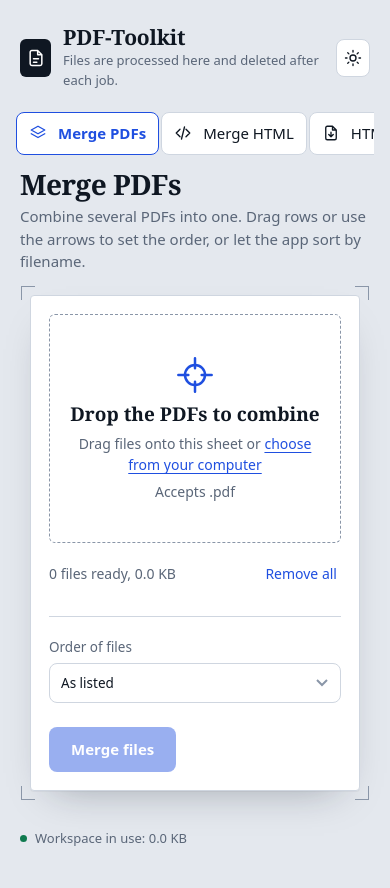
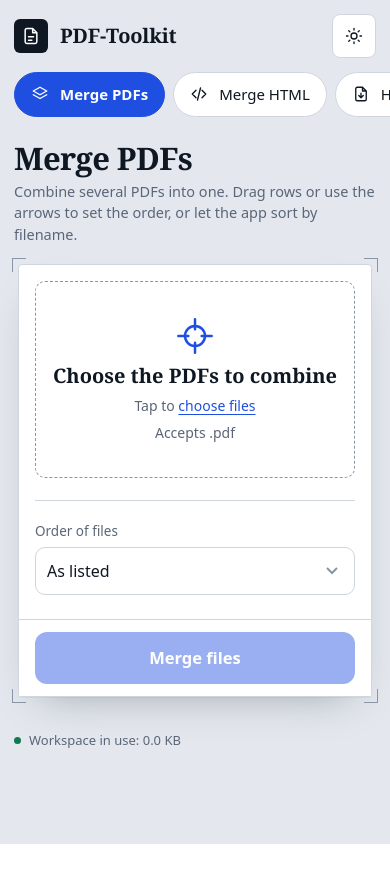
Before and after one commit to aarnav2425/PDF-ToolKit, a Flask app: page / in a window 390 px wide. After the commit the page ends 844 px from the top, so only its background shows below. Run offline with Flask 3, Linux system fonts and the light colour scheme; some libraries are stand-ins or nearby versions.

Commit message:
UI Changes in Source Code

```diff
--- a/templates/index.html
+++ b/templates/index.html
@@ -1,13 +1,14 @@
 <!DOCTYPE html>
-<html lang="en"><head><meta charset="utf-8"><meta name="viewport" content="width=device-width,initial-scale=1">
+<html lang="en"><head><meta charset="utf-8"><meta name="viewport" content="width=device-width,initial-scale=1,viewport-fit=cover">
+<meta name="theme-color" content="#e4e8ee">
 <title>Personal Tools</title>
 <script>try{document.documentElement.dataset.theme=localStorage.getItem('theme')||(matchMedia('(prefers-color-scheme:dark)').matches?'dark':'light')}catch(e){document.documentElement.dataset.theme='light'}</script>
 <style>
 :root{--desk:#e4e8ee;--paper:#fff;--ink:#0f1722;--mu:#5a6678;--line:#cfd6e0;--mk:#8a96a8;--ac:#1f4fe0;--on:#fff;--acs:#e8eefc;--ok:#0f7a4f;--er:#c2312d;--sh:0 1px 0 rgba(15,23,34,.04),0 18px 40px -22px rgba(15,23,34,.35);--serif:ui-serif,"New York",Georgia,"Times New Roman",serif;color-scheme:light}
 [data-theme=dark]{--desk:#0e131a;--paper:#18202b;--ink:#e9eef6;--mu:#93a1b5;--line:#2a3544;--mk:#52627a;--ac:#7d9bff;--on:#0e131a;--acs:#1b2744;--ok:#4cc38a;--er:#ff7a73;--sh:0 18px 40px -22px #000;color-scheme:dark}
-*{box-sizing:border-box}html{background:var(--desk)}
+*{box-sizing:border-box}[hidden]{display:none!important}html{background:var(--desk);-webkit-text-size-adjust:100%}
 body{margin:0;font:15px/1.5 system-ui,-apple-system,"Segoe UI",sans-serif;color:var(--ink);background:var(--desk);min-height:100vh}
-button,input,select{font:inherit;color:inherit}button{cursor:pointer}
+button,input,select{font:inherit;color:inherit}button{cursor:pointer;touch-action:manipulation;-webkit-tap-highlight-color:transparent}
 :focus-visible{outline:2px solid var(--ac);outline-offset:2px}
 .shell{max-width:1040px;margin:0 auto;padding:26px 20px 40px;display:grid;grid-template-columns:230px minmax(0,1fr);column-gap:34px}
 header{grid-column:1/-1;display:flex;align-items:center;justify-content:space-between;gap:16px;padding-bottom:22px}
@@ -19,7 +20,7 @@ header{grid-column:1/-1;display:flex;align-items:center;justify-content:space-be
 nav{display:flex;flex-direction:column;gap:2px;align-self:start;position:sticky;top:20px}
 .grp{font-size:13px;color:var(--mu);margin:16px 12px 6px}.grp:first-child{margin-top:0}
 nav button{display:flex;align-items:center;gap:11px;width:100%;padding:9px 12px;border:0;border-radius:8px;background:none;text-align:left}
-nav button:hover{background:color-mix(in srgb,var(--paper) 70%,transparent)}
+@media(hover:hover){nav button:hover{background:color-mix(in srgb,var(--paper) 70%,transparent)}}
 nav button[aria-current=true]{background:var(--paper);color:var(--ac);font-weight:600;box-shadow:inset 3px 0 0 var(--ac),var(--sh)}
 main{min-width:0}
 .title{font:600 34px/1.1 var(--serif);letter-spacing:-.02em;margin:0 0 6px}.lede{margin:0 0 22px;color:var(--mu);max-width:60ch}
@@ -31,7 +32,7 @@ linear-gradient(var(--mk),var(--mk)) 0 100%/14px 1px,linear-gradient(var(--mk),v
 linear-gradient(var(--mk),var(--mk)) 100% 100%/14px 1px,linear-gradient(var(--mk),var(--mk)) 100% 100%/1px 14px;background-repeat:no-repeat}
 .sheet.over{--mk:var(--ac)}.sheet.over::before{inset:-3px}
 .drop{display:grid;justify-items:center;gap:6px;padding:40px 16px;border:1.5px dashed var(--mk);border-radius:6px;text-align:center;cursor:pointer;transition:background .15s,border-color .15s}
-.drop:hover,.over .drop{background:var(--acs);border-color:var(--ac)}
+.over .drop{background:var(--acs);border-color:var(--ac)}@media(hover:hover){.drop:hover{background:var(--acs);border-color:var(--ac)}}
 .drop svg{color:var(--ac)}.drop b{font:600 19px var(--serif)}.drop span{color:var(--mu);font-size:14px}.drop u{color:var(--ac);text-underline-offset:3px}
 .lh{display:flex;justify-content:space-between;align-items:center;margin:18px 0 8px;font-size:14px;color:var(--mu)}
 .lh button{border:0;background:none;color:var(--ac);padding:2px 4px}
@@ -41,7 +42,7 @@ ul{list-style:none;margin:0;padding:0;display:grid;gap:6px}
 .no{font:600 14px var(--serif);color:var(--mu);text-align:right}
 .ext{font-size:11px;font-weight:700;padding:2px 6px;border-radius:4px;background:var(--acs);color:var(--ac)}
 .nm{overflow:hidden;text-overflow:ellipsis;white-space:nowrap}.sz{color:var(--mu);font-size:13px}
-.ib{display:flex;gap:2px}.ib button{border:0;background:none;color:var(--mu);width:28px;height:28px;border-radius:6px}.ib button:hover{background:var(--acs);color:var(--ac)}
+.ib{display:flex;gap:2px}.ib button{border:0;background:none;color:var(--mu);width:28px;height:28px;border-radius:6px}@media(hover:hover){.ib button:hover{background:var(--acs);color:var(--ac)}}
 .opts{display:grid;grid-template-columns:repeat(auto-fit,minmax(200px,1fr));gap:16px;margin-top:22px;padding-top:20px;border-top:1px solid var(--line)}
 label{display:grid;gap:6px;font-size:13.5px;color:var(--mu)}
 select,input[type=text]{width:100%;padding:9px 11px;border:1px solid var(--line);border-radius:8px;background:var(--paper);color:var(--ink);appearance:none}
@@ -50,7 +51,7 @@
 input[type=range]{flex:1;accent-color:var(--ac)}
 .act{display:flex;align-items:center;gap:14px;margin-top:24px}
 .btn,.run{display:inline-flex;align-items:center;gap:9px;padding:11px 22px;border:0;border-radius:8px;background:var(--ac);color:var(--on);font-weight:600;text-decoration:none}
-.run:hover,.btn:hover{filter:brightness(1.08)}.run:disabled{opacity:.45;cursor:not-allowed;filter:none}
+@media(hover:hover){.run:hover,.btn:hover{filter:brightness(1.08)}}.run:disabled{opacity:.45;cursor:not-allowed;filter:none}
 .spin{width:16px;height:16px;border:2px solid currentColor;border-right-color:transparent;border-radius:50%;animation:r .7s linear infinite}
 .bar{flex:1;height:3px;border-radius:3px;background:var(--line);overflow:hidden;visibility:hidden}.bar.on{visibility:visible}
 .bar i{display:block;height:100%;width:35%;background:var(--ac);animation:s 1.1s ease-in-out infinite}
@@ -61,9 +62,30 @@ input[type=range]{flex:1;accent-color:var(--ac)}
 .save{font-weight:600;color:var(--ok)}@keyframes p{from{opacity:0;transform:translateY(4px)}}
 footer{grid-column:1/-1;margin-top:28px;font-size:13px;color:var(--mu);display:flex;align-items:center;gap:8px}
 footer i{width:7px;height:7px;border-radius:50%;background:var(--ok)}
-@media(max-width:820px){.shell{grid-template-columns:1fr}nav{flex-direction:row;overflow-x:auto;position:static;padding-bottom:14px;margin:0 -4px}
-.grp{display:none}nav button{width:auto;white-space:nowrap;border:1px solid var(--line);background:var(--paper)}nav button[aria-current=true]{box-shadow:none;border-color:var(--ac)}
-.title{font-size:28px}.sheet{padding:18px;margin:10px}}
+@media(max-width:820px){
+.shell{grid-template-columns:1fr;padding:max(14px,env(safe-area-inset-top)) max(14px,env(safe-area-inset-right)) calc(30px + env(safe-area-inset-bottom)) max(14px,env(safe-area-inset-left))}
+header{padding-bottom:12px}.brand p{display:none}.mark{width:34px;height:34px}.brand h1{font-size:20px}
+nav{flex-direction:row;overflow-x:auto;position:static;gap:8px;margin:0 -14px 18px;padding:2px 14px 6px;scroll-snap-type:x proximity;scroll-padding:0 14px;scrollbar-width:none;-webkit-overflow-scrolling:touch}
+nav::-webkit-scrollbar{display:none}.grp{display:none}
+nav button{flex:none;width:auto;white-space:nowrap;min-height:44px;padding:10px 16px;border:1px solid var(--line);border-radius:999px;background:var(--paper);scroll-snap-align:start}
+nav button[aria-current=true]{box-shadow:none;border-color:var(--ac);background:var(--ac);color:var(--on)}
+.title{font-size:31px}.lede{font-size:14.5px;margin-bottom:18px}
+.sheet{padding:16px;margin:8px 4px}.sheet::before{inset:-7px}
+.drop{padding:34px 14px;border-radius:10px}.drop b{font-size:20px}
+.lh{margin-top:20px}.lh button{padding:12px 8px;margin:-12px -8px}
+.row,.row.multi{display:flex;flex-wrap:wrap;align-items:center;gap:0 10px;padding:6px 6px 8px 12px}
+.no{width:18px;flex:none;text-align:left}.ext{display:none}
+.nm{flex:1 1 0;min-width:0;font-weight:500}.ib{flex:none;margin-left:auto;gap:0}
+.sz{flex:1 0 100%;order:5;margin-top:-6px;padding-bottom:4px}.row.multi .sz{padding-left:28px}
+.opts{grid-template-columns:1fr;gap:18px}
+select,input[type=text]{font-size:16px;min-height:48px;border-radius:10px}select{background-position:right 16px center}
+input[type=range]{height:32px}
+.act{position:sticky;bottom:0;z-index:5;margin:24px -16px -16px;padding:12px 16px calc(12px + env(safe-area-inset-bottom));background:color-mix(in srgb,var(--paper) 86%,transparent);-webkit-backdrop-filter:blur(16px);backdrop-filter:blur(16px);border-top:1px solid var(--line)}
+.run{flex:1;justify-content:center;min-height:52px;font-size:16.5px;border-radius:12px}
+.bar{position:absolute;left:0;right:0;top:-1px;height:3px;border-radius:0}
+.proof{margin-top:22px;padding:16px}.proof .btn{width:100%;justify-content:center;min-height:50px;border-radius:12px;font-size:16px}
+footer{margin-top:26px}}
+@media(hover:none){.ib button{width:44px;height:44px}.theme{width:44px;height:44px}.lh button{min-height:44px}}
 @media(prefers-reduced-motion:reduce){*{animation:none!important;transition:none!important}}
 </style></head><body>
 <div class="shell">
@@ -97,15 +119,18 @@ const TOOLS={
  'compress-pdf':{n:'Compress PDF',i:'c',noun:'Drop a PDF to shrink',d:'Make a PDF smaller. Small mode redraws each page as an image, so text can no longer be selected. Lossless keeps text and vectors.',acc:'.pdf',multi:0,run:'Compress',opts:[{k:'mode',l:'Method',t:'select',o:[['raster','Small (as images)'],['lossless','Lossless (keeps text)']]},{k:'dpi',l:'Detail (DPI)',t:'range',min:36,max:300,v:150},{k:'quality',l:'Image quality',t:'range',min:1,max:95,v:70}]},
  'split-pdf':{n:'Extract pages',i:'x',noun:'Drop a PDF',d:'Keep only the pages you name, in the order you list them.',acc:'.pdf',multi:0,run:'Extract pages',opts:[{k:'pages',l:'Pages to keep',t:'text',ph:'for example 1-3, 5, 8-10'}]}};
 const G=[['Merge',['merge-pdf','merge-html']],['Convert',['html-to-pdf','pdf-to-word','word-to-pdf']],['Optimize',['compress-pdf','split-pdf']]];
+const TOUCH=matchMedia('(hover:none)').matches;
 let cur,files=[],url,dragI=null;const $=id=>document.getElementById(id);
 const fmt=b=>b>1e6?(b/1e6).toFixed(2)+' MB':(b/1e3).toFixed(1)+' KB';
 const esc=s=>s.replace(/[&<>"']/g,c=>'&#'+c.charCodeAt(0)+';');
 $('nav').innerHTML=G.map(([g,ks])=>`<div class="grp">${g}</div>`+ks.map(k=>`<button data-k="${k}">${ico(TOOLS[k].i)}<span>${TOOLS[k].n}</span></button>`).join('')).join('');
 $('nav').onclick=e=>{const b=e.target.closest('button');b&&select(b.dataset.k)};
-$('theme').onclick=()=>{const d=document.documentElement,n=d.dataset.theme=='dark'?'light':'dark';d.dataset.theme=n;try{localStorage.setItem('theme',n)}catch(e){}};
+const tc=()=>document.querySelector('meta[name=theme-color]').content=getComputedStyle(document.documentElement).getPropertyValue('--desk').trim();
+$('theme').onclick=()=>{const d=document.documentElement,n=d.dataset.theme=='dark'?'light':'dark';d.dataset.theme=n;try{localStorage.setItem('theme',n)}catch(e){}tc()};
 function select(k){cur=k;files=[];const t=TOOLS[k];
  [...$('nav').querySelectorAll('button')].forEach(b=>b.setAttribute('aria-current',b.dataset.k==k));
- $('ttl').textContent=t.n;$('desc').textContent=t.d;$('dl').textContent=t.noun;$('hint').innerHTML=(t.multi?'Drag files onto this sheet':'Drag a file onto this sheet')+' or <u>choose from your computer</u>';$('acc').textContent='Accepts '+t.acc.split(',').join('  ');
+ $('ttl').textContent=t.n;$('desc').textContent=t.d;$('dl').textContent=TOUCH?t.noun.replace(/^Drop/,'Choose'):t.noun;$('hint').innerHTML=TOUCH?'Tap to <u>choose '+(t.multi?'files':'a file')+'</u>':(t.multi?'Drag files onto this sheet':'Drag a file onto this sheet')+' or <u>choose from your computer</u>';
+ [...$('nav').querySelectorAll('button')].find(b=>b.dataset.k==k).scrollIntoView({inline:'center',block:'nearest'});$('acc').textContent='Accepts '+t.acc.split(',').join('  ');
  $('pick').accept=t.acc;$('pick').multiple=!!t.multi;$('run').textContent=t.run;
  $('opts').hidden=!t.opts.length;
  $('opts').innerHTML=t.opts.map(o=>{const c=o.t=='select'?`<select data-k="${o.k}">${o.o.map(x=>`<option value="${x[0]}">${x[1]}</option>`).join('')}</select>`:o.t=='range'?`<div class="rg"><input type="range" data-k="${o.k}" min="${o.min}" max="${o.max}" value="${o.v}"><output>${o.v}</output></div>`:`<input type="text" data-k="${o.k}" placeholder="${o.ph||''}">`;return `<label><span>${o.l}</span>${c}</label>`}).join('');
@@ -142,7 +167,7 @@ $('run').onclick=async()=>{const t=TOOLS[cur],fd=new FormData(),out=$('out');
   const note=o?(n<o?`<span class="save">${Math.round(100-n/o*100)}% smaller</span>, was ${fmt(o)}`:`Not smaller than the original (${fmt(o)}). Try the other method.`):'Ready to download';
   out.innerHTML=`<div class="t"><b>${esc(name)}</b><small>${fmt(n)}. ${note}</small></div><a class="btn" href="${url}" download="${esc(name)}">${ico('p',16)}Download</a>`;out.className='proof show';
  }catch(e){out.innerHTML='';const b=document.createElement('div');b.className='t';b.innerHTML='<b>Could not finish</b><small></small>';b.querySelector('small').textContent=e.message;out.append(b);out.className='proof er show'}
- $('bar').classList.remove('on');$('run').textContent=t.run;$('run').disabled=!files.length};
+ out.scrollIntoView({behavior:'smooth',block:matchMedia('(max-width:820px)').matches?'center':'nearest'});$('bar').classList.remove('on');$('run').textContent=t.run;$('run').disabled=!files.length};
 async function disk(){try{const j=await(await fetch('/api/disk-usage')).json();$('disk').textContent='Workspace in use: '+fmt(j.bytes)}catch(e){}}
-disk();setInterval(disk,2000);select('merge-pdf');
+disk();setInterval(disk,2000);select('merge-pdf');tc();
 </script></body></html>
```
